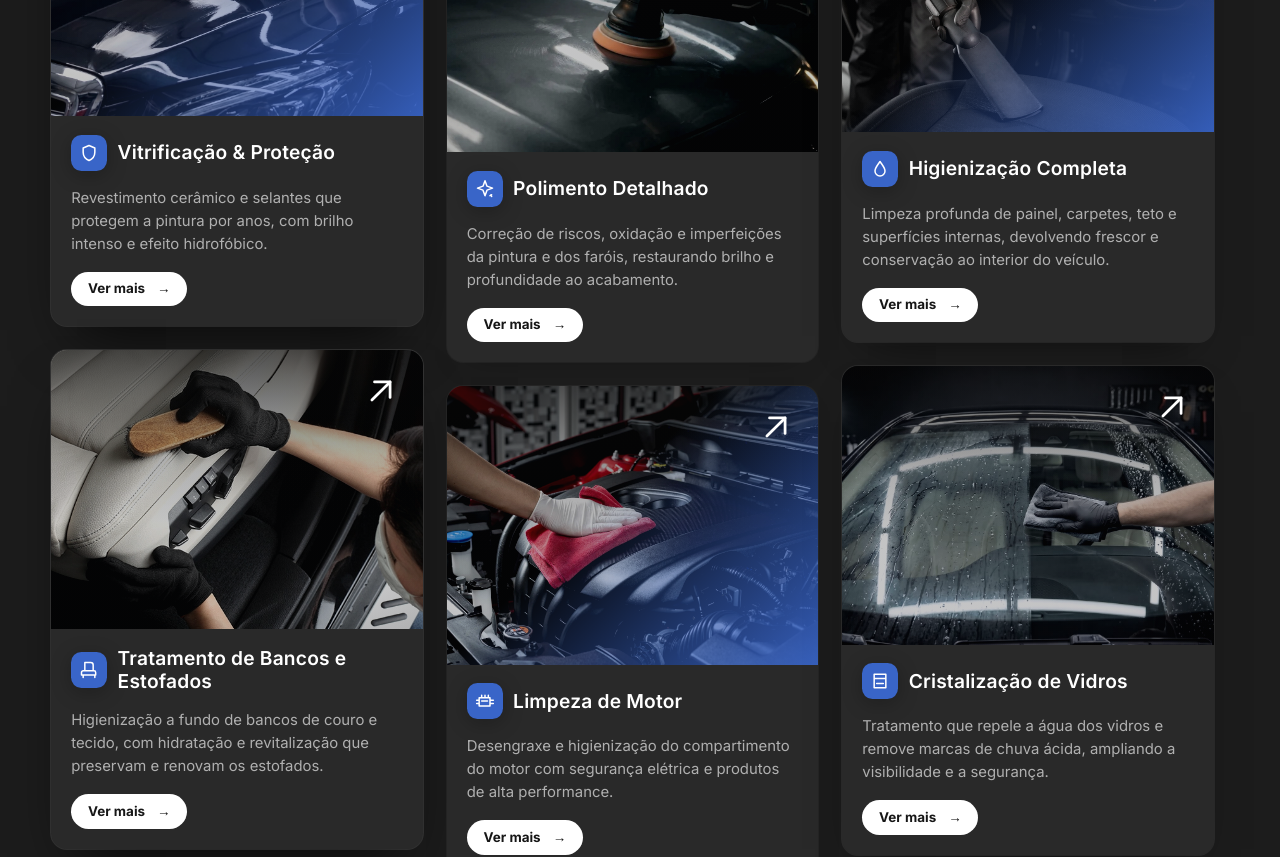
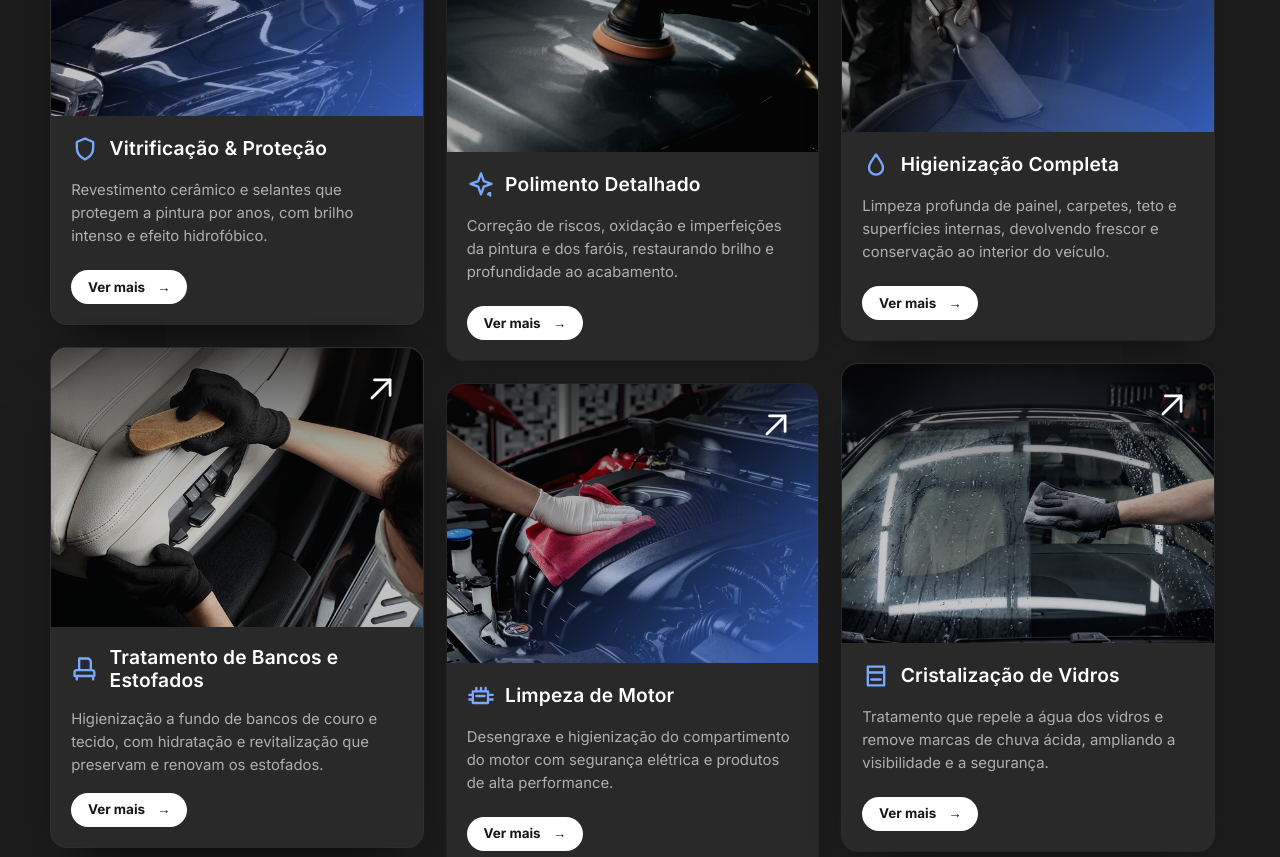
Before and after one commit to V-Santtos/MV-OFICIAL, a Next.js app: page / in a window 1280 px wide. Shown: the part 4100-4957 px from the top of the page. Built offline with nearby package versions, Linux system fonts and the light colour scheme; no server answers; a web font is replaced by a local one.

Commit message:
style(home): testar icones azuis sem fundo nos cards

```diff
--- a/src/components/sections/Servicos.module.css
+++ b/src/components/sections/Servicos.module.css
@@ -264,19 +264,18 @@
 
 .icon {
   flex: none;
-  width: 2.25rem;
-  height: 2.25rem;
-  display: grid;
-  place-items: center;
-  border-radius: 0.65rem;
-  background: var(--accent-primary);
-  color: #fff;
-  box-shadow: 0 4px 20px rgba(0, 0, 0, 0.25);
+  width: 1.75rem;
+  height: 1.75rem;
+  display: inline-flex;
+  align-items: center;
+  justify-content: center;
+  color: #79a9ff;
 }
 
 .icon svg {
-  width: 1.25rem;
-  height: 1.25rem;
+  width: 1.75rem;
+  height: 1.75rem;
+  stroke-width: 2;
 }
 
 .label {
```
